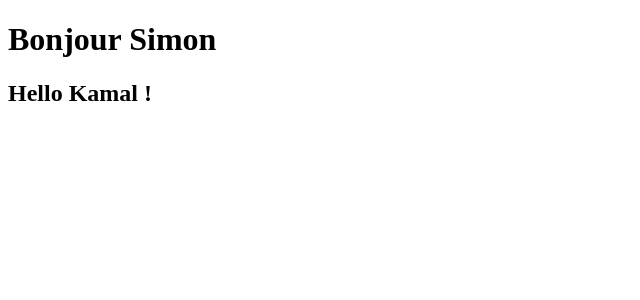
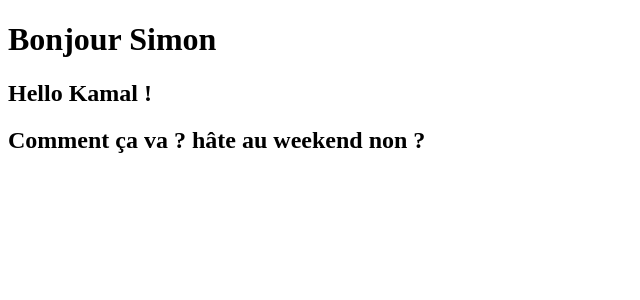
Before and after one commit to KamalHyde/collabKamalSimonD, an Angular app: page / in a window 1280 px wide. Shown: the top 300 px of the page, without its empty margins (0-640 px from the left). Built offline with nearby package versions, Linux system fonts and the light colour scheme.

Commit message:
Dernier message

```diff
--- a/src/app/app.component.html
+++ b/src/app/app.component.html
@@ -1,2 +1,3 @@
 <h1>Bonjour Simon</h1>
 <h2>Hello Kamal !</h2>
+<h2>Comment ça va ? hâte au weekend non ?</h2>
```
